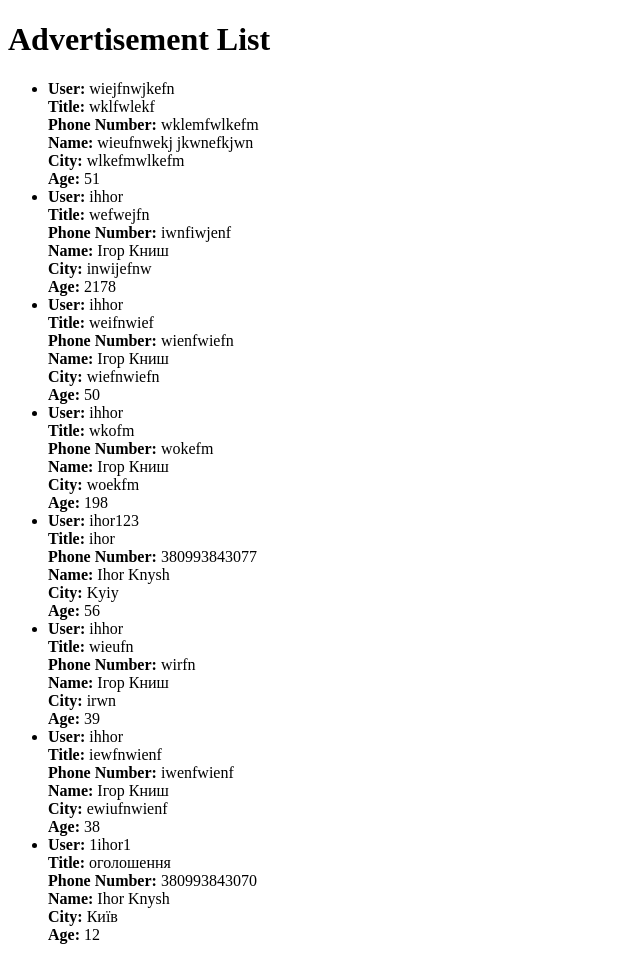
After one commit to Ih00r/numo, a Django app: page /advertisements/ in a window 1280 px wide. The commit adds this page. Shown: the whole page, without its empty margins (0-640 px from the left). Run offline with Django 4.2, Linux system fonts and the light colour scheme; data comes from the database, SQL or seed files in the repository; both versions use the stored data as it was after the commit.

```diff
--- /dev/null
+++ b/numo/numo/models.py
@@ -0,0 +1,14 @@
+from django.db import models
+from django.conf import settings
+from django.contrib.auth.models import User
+
+class Advertisement(models.Model):
+    user = models.OneToOneField(settings.AUTH_USER_MODEL, on_delete=models.CASCADE)
+    title = models.CharField(max_length=100)
+    description = models.TextField()
+    phone_number = models.CharField(max_length=20)
+    city = models.CharField(max_length=50)
+    age = models.PositiveIntegerField()
+
+    def __str__(self):
+        return self.title
--- /dev/null
+++ b/numo/numo/templates/advertisement_list.html
@@ -0,0 +1,27 @@
+<!DOCTYPE html>
+<html lang="en">
+<head>
+    <meta charset="UTF-8">
+    <meta name="viewport" content="width=device-width, initial-scale=1.0">
+    <title>Advertisement List</title>
+</head>
+<body>
+    <h1>Advertisement List</h1>
+    {% if advertisements %}
+        <ul>
+            {% for advertisement in advertisements %}
+                <li>
+                    <strong>User:</strong> {{ advertisement.user.username }}<br>
+                    <strong>Title:</strong> {{ advertisement.title }}<br>
+                    <strong>Phone Number:</strong> {{ advertisement.phone_number }}<br>
+                    <strong>Name:</strong> {{ advertisement.user.first_name }} {{ advertisement.user.last_name }}<br>
+                    <strong>City:</strong> {{ advertisement.city }}<br>
+                    <strong>Age:</strong> {{ advertisement.age }}<br>
+                </li>
+            {% endfor %}
+        </ul>
+    {% else %}
+        <p>No advertisements available.</p>
+    {% endif %}
+</body>
+</html>
--- a/numo/numo/templates/home.html
+++ b/numo/numo/templates/home.html
@@ -6,7 +6,7 @@
     <title>Home Page</title>
 </head>
 <body>
-    <h1>Welcome to our website!</h1>
-    <p>This is the home page of our website. Feel free to explore.</p>
+    <h1>Welcome to website!</h1>
+    <p>This is the home page of website.</p>
 </body>
 </html>
--- a/numo/numo/templates/welcome.html
+++ b/numo/numo/templates/welcome.html
@@ -10,8 +10,8 @@
   <p>You are now logged in to our website.</p>
   <p>Here are some options you can explore:</p>
   <ul>
-    <li><a href="#">Browse our products</a></li>
-    <li><a href="#">Manage your account settings</a></li>
+    <li><a href="{% url 'add_advertisement' %}">Додати оголошення</a></li>
+    <li><a href="{% url 'advertisement_list' %}">Переглянути всі оголошення</a></li>
     <li><a href="#">Contact us</a></li>
   </ul>
 </body>
--- a/numo/numo/urls.py
+++ b/numo/numo/urls.py
@@ -1,11 +1,13 @@
 from django.urls import path
 from . import views
 from django.urls import path
-from .views import home, register_view, login_view, welcome
+from .views import home, register_view, login_view, welcome, add_advertisement, advertisement_list
 
 urlpatterns = [
     path('', views.home, name='home'),
     path('register/', register_view, name='register'),
     path('login/', login_view, name='login'),
 path('welcome/', views.welcome, name='welcome'),
+    path('add/', add_advertisement, name='add_advertisement'),
+path('advertisements/', advertisement_list, name='advertisement_list'),
 ]
--- a/numo/numo/views.py
+++ b/numo/numo/views.py
@@ -3,9 +3,10 @@ from django.contrib import messages
 from django.contrib.auth import login, authenticate
 from django.views import View
 from django.contrib.auth.forms import UserCreationForm, AuthenticationForm
-from .forms import CustomUserCreationForm
+from .forms import CustomUserCreationForm, AdvertisementForm
 from django.contrib.auth.decorators import login_required
 from django.contrib.auth.models import User
+from .models import Advertisement
 
 def home(request):
     return render(request, 'home.html', {})
@@ -56,3 +57,24 @@ def welcome(request):
     }
 
     return render(request, 'welcome.html', context)
+@login_required
+def add_advertisement(request):
+    advertisement_added = False
+    if request.method == 'POST':
+        form = AdvertisementForm(request.POST)
+        if form.is_valid():
+            user = request.user
+            if Advertisement.objects.filter(user=user).exists():
+                advertisement_added = True
+            else:
+                advertisement = form.save(commit=False)
+                advertisement.user = user
+                advertisement.save()
+                return redirect('advertisement_list')  # Redirect to advertisement list page
+    else:
+        form = AdvertisementForm()
+    return render(request, 'add_advertisement.html', {'form': form, 'advertisement_added': advertisement_added})
+
+def advertisement_list(request):
+    advertisements = Advertisement.objects.all()
+    return render(request, 'advertisement_list.html', {'advertisements': advertisements})
```
Also changed, not shown: numo/numo/forms.py (+7 -0 lines), numo/numo/templates/add_advertisement.html (added, +21 -0 lines), numo/db.sqlite3.
